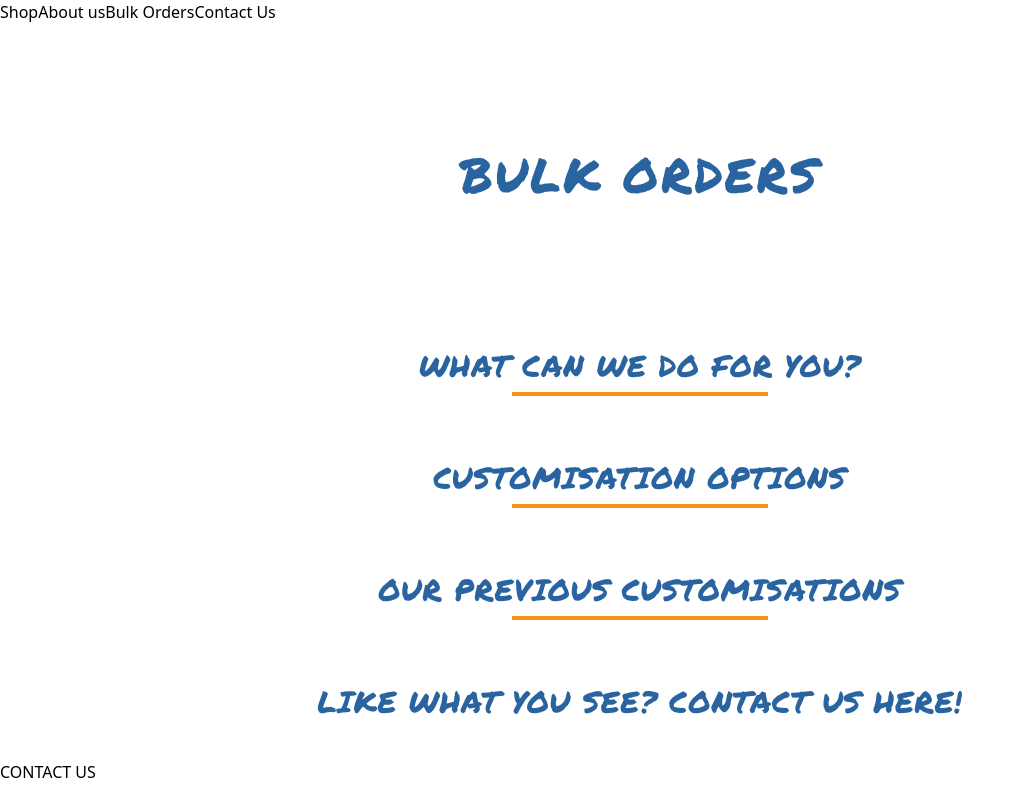
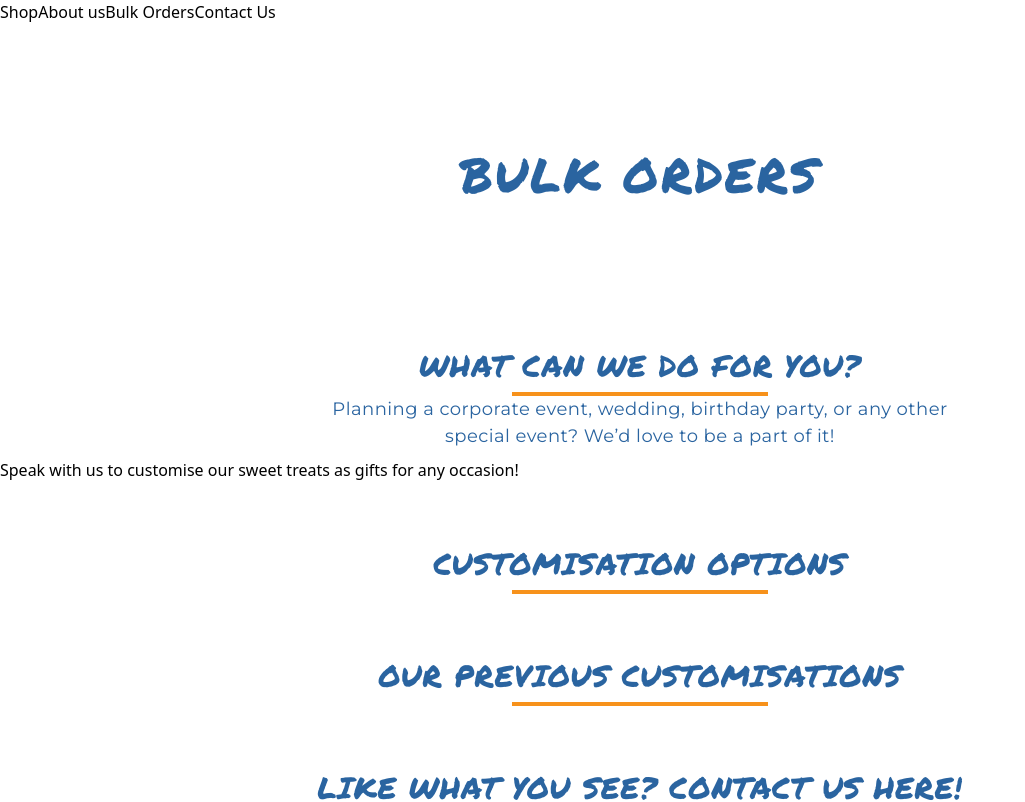
Before and after one commit to SamuelPhua/Client, a React (Vite) app: page /bulk-orders in a window 1280 px wide. Shown: the top 802 px of the page, without its empty margins (0-1025 px from the left). Built offline with nearby package versions, Linux system fonts and the light colour scheme.

Commit message:
add text

```diff
--- a/src/Components/BulkOrders.jsx
+++ b/src/Components/BulkOrders.jsx
@@ -16,6 +16,15 @@ const BulkOrders = () => {
           WHAT CAN WE DO FOR YOU?
         </h2>
         <div className="w-1/5 text-center mx-auto border-orange border-t-4" />
+        <p className="tracking-wide text-center font-montserrat text-darkBlueFont text-xs md:text-xs">
+          Planning a corporate event, wedding, birthday party, or any other
+        </p>
+        <p className="tracking-wide text-center font-montserrat text-darkBlueFont text-xs md:text-xs mb-2">
+          special event? We’d love to be a part of it!
+        </p>
+        <p>
+          Speak with us to customise our sweet treats as gifts for any occasion!
+        </p>
       </div>
 
       <div className="w-auto mx-auto mb-16">
--- a/src/Components/bulkOrders.jsx
+++ b/src/Components/bulkOrders.jsx
@@ -16,6 +16,15 @@ const BulkOrders = () => {
           WHAT CAN WE DO FOR YOU?
         </h2>
         <div className="w-1/5 text-center mx-auto border-orange border-t-4" />
+        <p className="tracking-wide text-center font-montserrat text-darkBlueFont text-xs md:text-xs">
+          Planning a corporate event, wedding, birthday party, or any other
+        </p>
+        <p className="tracking-wide text-center font-montserrat text-darkBlueFont text-xs md:text-xs mb-2">
+          special event? We’d love to be a part of it!
+        </p>
+        <p>
+          Speak with us to customise our sweet treats as gifts for any occasion!
+        </p>
       </div>
 
       <div className="w-auto mx-auto mb-16">
```
